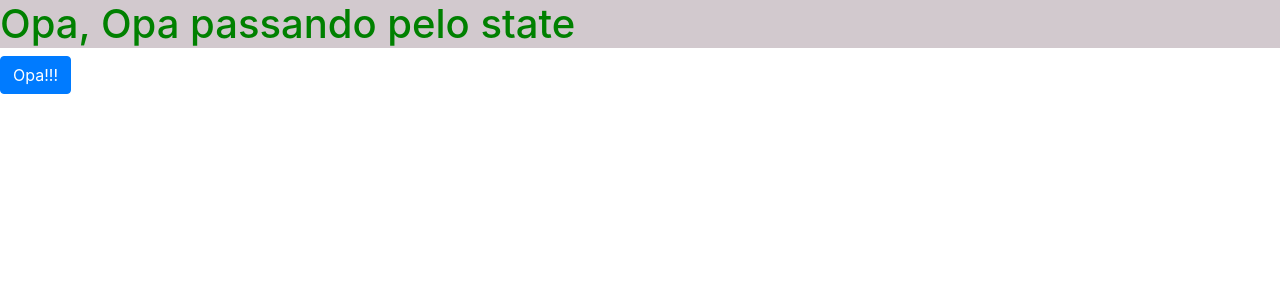
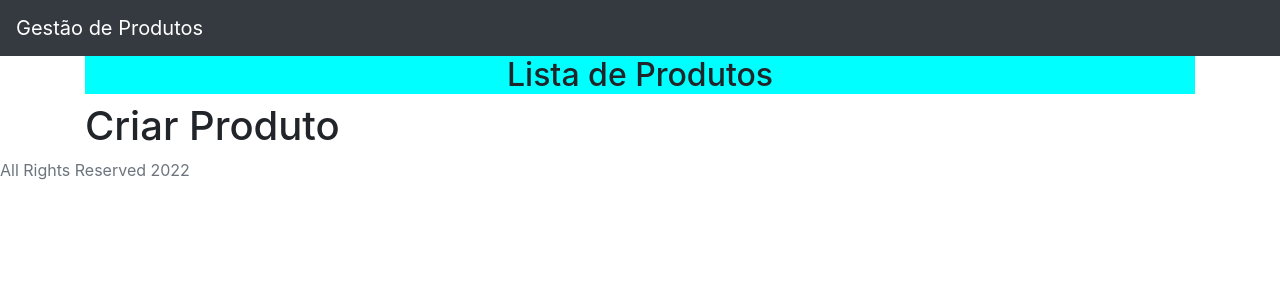
Before and after one commit to heloisaatss/12760, a React (Create React App) app in the folder my-app/: page / in a window 1280 px wide. Shown: the top 300 px of the page. Built offline with nearby package versions, Linux system fonts and the light colour scheme.

Commit message:
react router dom

```diff
--- a/my-app/package.json
+++ b/my-app/package.json
@@ -10,6 +10,7 @@
     "axios": "^0.27.2",
     "react": "^18.2.0",
     "react-dom": "^18.2.0",
+    "react-router-dom": "^5.2.0",
     "react-scripts": "5.0.1",
     "web-vitals": "^2.1.4"
   },
--- a/my-app/src/App.js
+++ b/my-app/src/App.js
@@ -1,10 +1,20 @@
 import logo from './logo.svg';
 import './App.css';
+import { BrowserRouter as Router, Route, Switch } from 'react-router-dom'
+import HeaderComponent from './components/HeaderComponent'
+import FooterComponent from './components/FooterComponent'
+import ListProductComponent from './components/ListProductComponent'
+import CreateProductComponent from './components/CreateProductComponent'
 
 function App() {
-  return (
-
-    <h1>Valdair</h1>
+  return (<div>
+    <HeaderComponent />
+    <div className='container'>
+      <ListProductComponent />
+      <CreateProductComponent />
+    </div>
+    <FooterComponent />
+  </div>
   );
 }
 
--- /dev/null
+++ b/my-app/src/components/CreateProductComponent.jsx
@@ -0,0 +1,17 @@
+import React, { Component } from "react";
+
+class CreateProductComponent extends Component {
+    constructor(props) {
+        super(props)
+    }
+
+    render() {
+        return (
+            <div>
+                <h1>Criar Produto</h1>
+            </div>
+        )
+    }
+}
+
+export default CreateProductComponent;
--- /dev/null
+++ b/my-app/src/components/FooterComponent.jsx
@@ -0,0 +1,20 @@
+import React, { Component } from "react";
+
+class FooterComponent extends Component {
+    constructor(props) {
+        super(props)
+    }
+
+    render() {
+        return (
+            <div>
+                <footer className="footer">
+                    <span className="text-muted">All Rights Reserved 2022</span>
+                </footer>
+            </div>
+        )
+    }
+
+}
+
+export default FooterComponent;
--- /dev/null
+++ b/my-app/src/components/HeaderComponent.jsx
@@ -0,0 +1,20 @@
+import React from "react";
+
+
+class HeaderComponent extends React.Component {
+    constructor(props) {
+        super(props)
+    }
+
+    render() {
+        return (<div>
+            <header>
+                <nav className="navbar navbar-expand-md navbar-dark bg-dark">
+                    <div><a href="#" className="navbar-brand">Gestão de Produtos</a></div>
+                </nav>
+            </header>
+        </div>)
+    }
+}
+
+export default HeaderComponent;
--- /dev/null
+++ b/my-app/src/components/ListProductComponent.jsx
@@ -0,0 +1,16 @@
+import React from "react";
+
+class ListProductComponent extends React.Component {
+    constructor(props) {
+        super(props)
+    }
+    render() {
+        return (
+        <div>
+            <h2 className="text-center">Lista de Produtos</h2>
+        </div>
+    )
+    }
+}
+
+export default ListProductComponent;
--- a/my-app/src/components/Opa.css
+++ /dev/null
@@ -1,11 +0,0 @@
-h1 {
-    background-color: rgb(210, 201, 206);
-}
-
-.ativo {
-    color: green
-}
-
-.inativo {
-    color: yellow
-}
--- a/my-app/src/components/Opa.js
+++ /dev/null
@@ -1,36 +0,0 @@
-import React from "react";
-import './Opa.css'
-
-class Opa extends React.Component {
-
-    constructor(props) {
-        super(props)
-        this.state = { ativo: true, nome: this.props.name }
-    }
-
-    componentDidMount() {
-
-        console.log(this.state.ativo)
-    }
-
-
-    render() {
-
-        let className = 'h1'
-
-        if (this.state.ativo) {
-            className = className + ' ativo'
-        }
-        else {
-            className += ' inativo'
-        }
-
-        return (<div>
-            <h1 className={className}>Opa, {this.state.nome}</h1>
-            <button className="btn btn-primary">Opa!!!</button>
-        </div>
-        )
-    }
-}
-
-export default Opa;
--- a/my-app/src/index.js
+++ b/my-app/src/index.js
@@ -3,8 +3,6 @@ import ReactDOM from 'react-dom/client';
 import './index.css';
 import App from './App';
 import reportWebVitals from './reportWebVitals';
-import ListaService from './services/ListaService';
-import Opa from './components/Opa';
 import 'bootstrap/dist/css/bootstrap.min.css'
 
 const root = ReactDOM.createRoot(document.getElementById('root'));
@@ -13,7 +11,9 @@ const root = ReactDOM.createRoot(document.getElementById('root'));
 
 
 root.render(<div>
-  <Opa name="Opa passando pelo state" />
+  <React.StrictMode>
+    <App />
+  </React.StrictMode>
 </div>
 
 )
```
Also changed, not shown: 1 other file (tests, documents, lock files or other folders).
